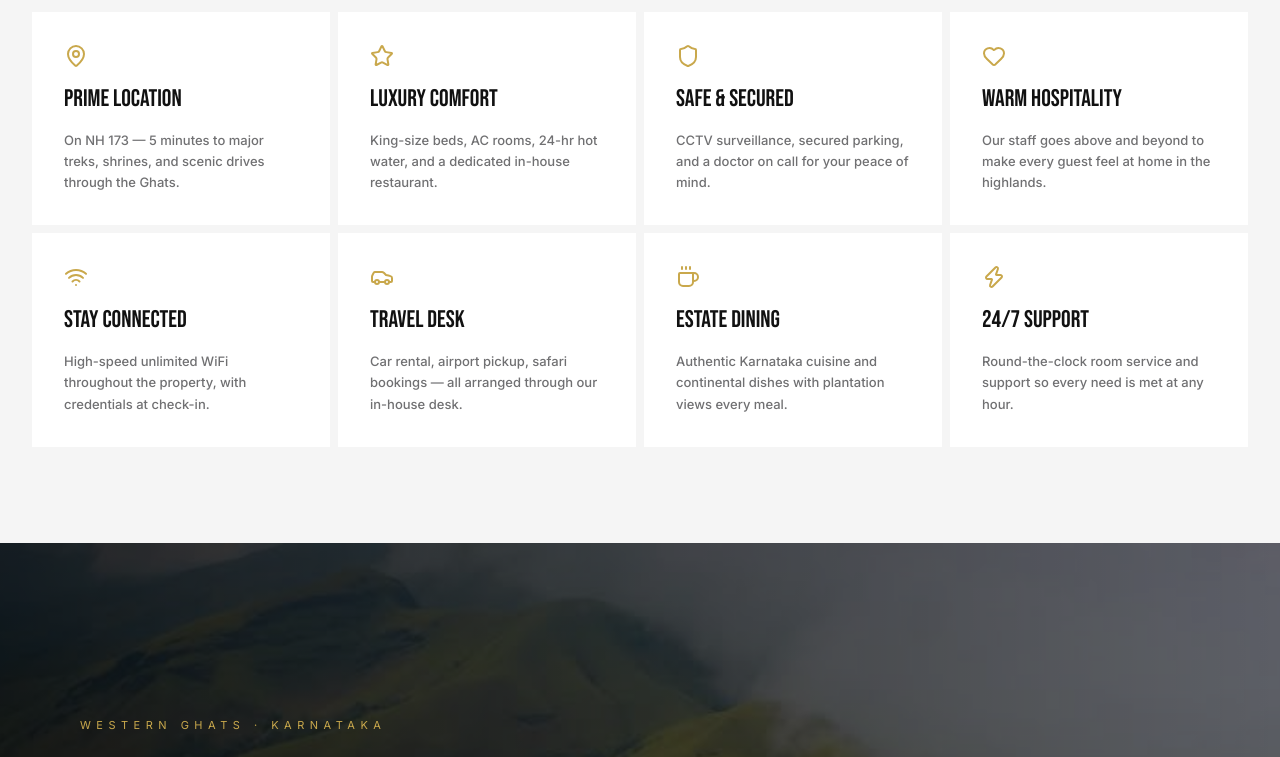
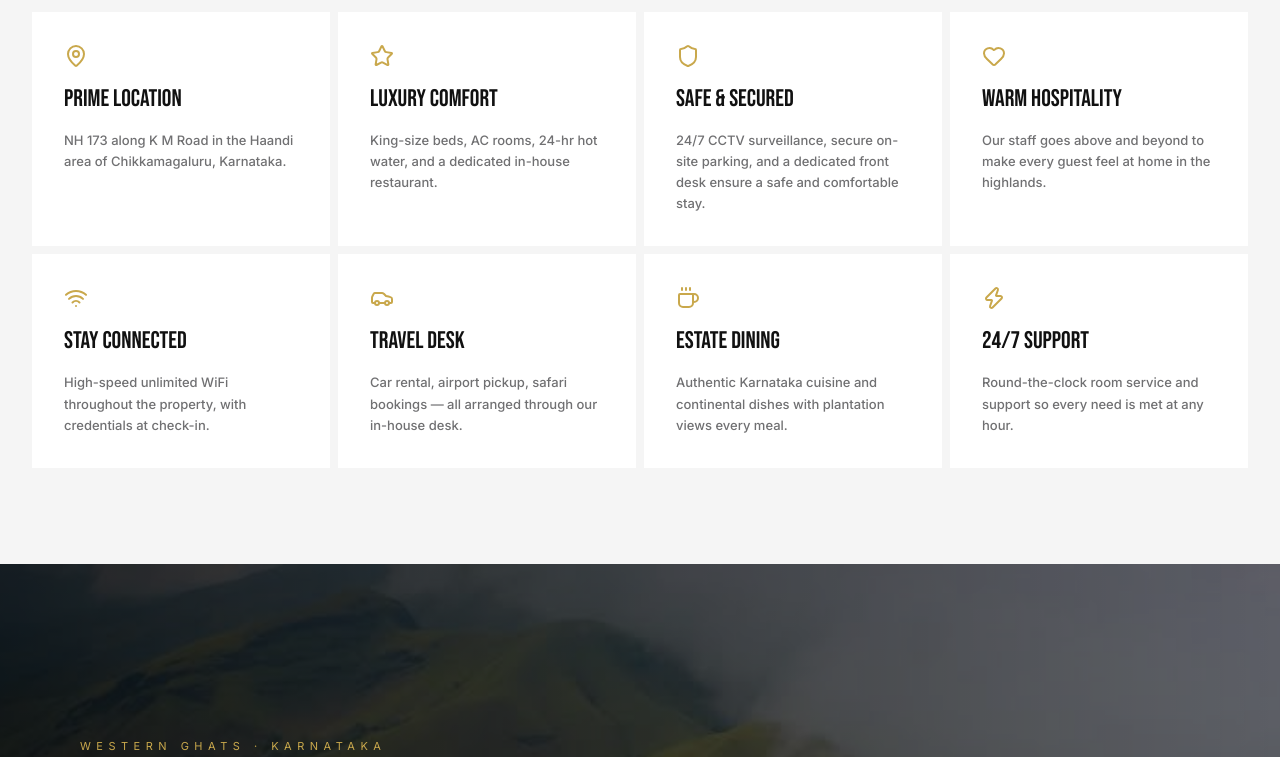
Before and after one commit to swadhinjit-credencesoft/The-ava-website, a Next.js app: page / in a window 1280 px wide. Shown: the part 3920-4677 px from the top of the page. Built offline with nearby package versions, Linux system fonts and the light colour scheme.

Commit message:
updated distance

```diff
--- a/src/components/sections/HowToBookSection.tsx
+++ b/src/components/sections/HowToBookSection.tsx
@@ -1,7 +1,7 @@
 "use client";
 
 const steps = [
-  { num: "01", title: "Choose Your Dates", desc: "Check-in from 12:00 PM. Pick your preferred dates — 24-hr checkout gives you flexibility on departure." },
+  { num: "01", title: "Choose Your Dates", desc: "Check-in from 2:00 PM. Pick your preferred dates — 12:00 pm checkout gives you flexibility on departure." },
   { num: "02", title: "Select Your Room", desc: "Browse our 4 room categories — from Quad to Executive — and find your perfect match." },
   { num: "03", title: "Call or Enquire", desc: "Call us directly or send an enquiry. We confirm within minutes and tailor your stay." },
 ];
--- a/src/components/sections/WhyChooseUsSection.tsx
+++ b/src/components/sections/WhyChooseUsSection.tsx
@@ -3,9 +3,9 @@
 import { MapPin, Star, Shield, Heart, Wifi, Car, Coffee, Zap } from "lucide-react";
 
 const reasons = [
-  { icon: MapPin,   title: "Prime Location",   desc: "On NH 173 — 5 minutes to major treks, shrines, and scenic drives through the Ghats." },
+  { icon: MapPin,   title: "Prime Location",   desc: " NH 173 along K M Road in the Haandi area of Chikkamagaluru, Karnataka." },
   { icon: Star,     title: "Luxury Comfort",   desc: "King-size beds, AC rooms, 24-hr hot water, and a dedicated in-house restaurant." },
-  { icon: Shield,   title: "Safe & Secured",   desc: "CCTV surveillance, secured parking, and a doctor on call for your peace of mind." },
+  { icon: Shield,   title: "Safe & Secured",   desc: "24/7 CCTV surveillance, secure on-site parking, and a dedicated front desk ensure a safe and comfortable stay." },
   { icon: Heart,    title: "Warm Hospitality", desc: "Our staff goes above and beyond to make every guest feel at home in the highlands." },
   { icon: Wifi,     title: "Stay Connected",   desc: "High-speed unlimited WiFi throughout the property, with credentials at check-in." },
   { icon: Car,      title: "Travel Desk",      desc: "Car rental, airport pickup, safari bookings — all arranged through our in-house desk." },
--- a/src/data/distances.ts
+++ b/src/data/distances.ts
@@ -1,6 +1,6 @@
 export const distances = [
   { place: "Chikkamagaluru", distance: "20 km" },
-  { place: "Mudigere", distance: "30 km" },
+  { place: "Mudigere", distance: "8 km" },
   { place: "Sringeri", distance: "72 km" },
   { place: "Hornadu", distance: "70 km" },
   { place: "Dharmastala", distance: "67 km" },
```
